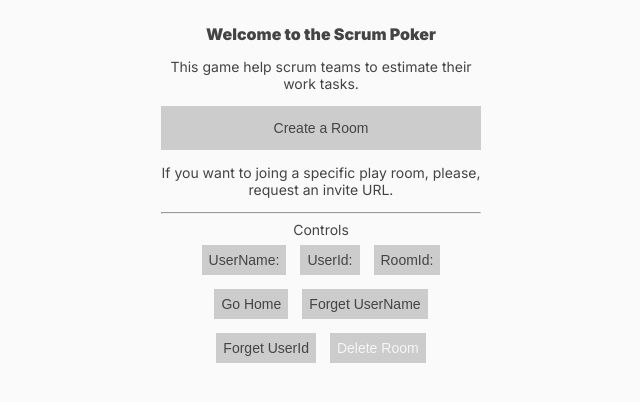
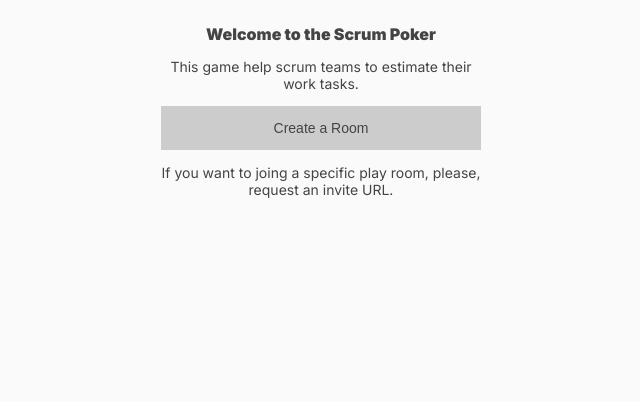
Before and after one commit to inperegelion/scrum_poker, a React (Create React App) app in the folder client/: page / in a window 1280 px wide. Shown: the top 402 px of the page, without its empty margins (319-959 px from the left). Built offline with nearby package versions, Linux system fonts and the light colour scheme.

Commit message:
client controls hidden

```diff
--- a/client/src/App.tsx
+++ b/client/src/App.tsx
@@ -5,7 +5,6 @@ import { PokerPage } from "./pages/Poker/PokerPage";
 import { Greeting } from "./pages/Greeting";
 
 import "./styles/App.scss";
-import { Controls } from "./pages/Controlls";
 
 const queryClient = new QueryClient();
 
@@ -19,7 +18,7 @@ function App() {
             <Route path="/:roomId" element={<PokerPage />} />
           </Routes>
         </BrowserRouter>
-        <Controls />
+        {/* <Controls /> */}
       </div>
     </QueryClientProvider>
   );
```
